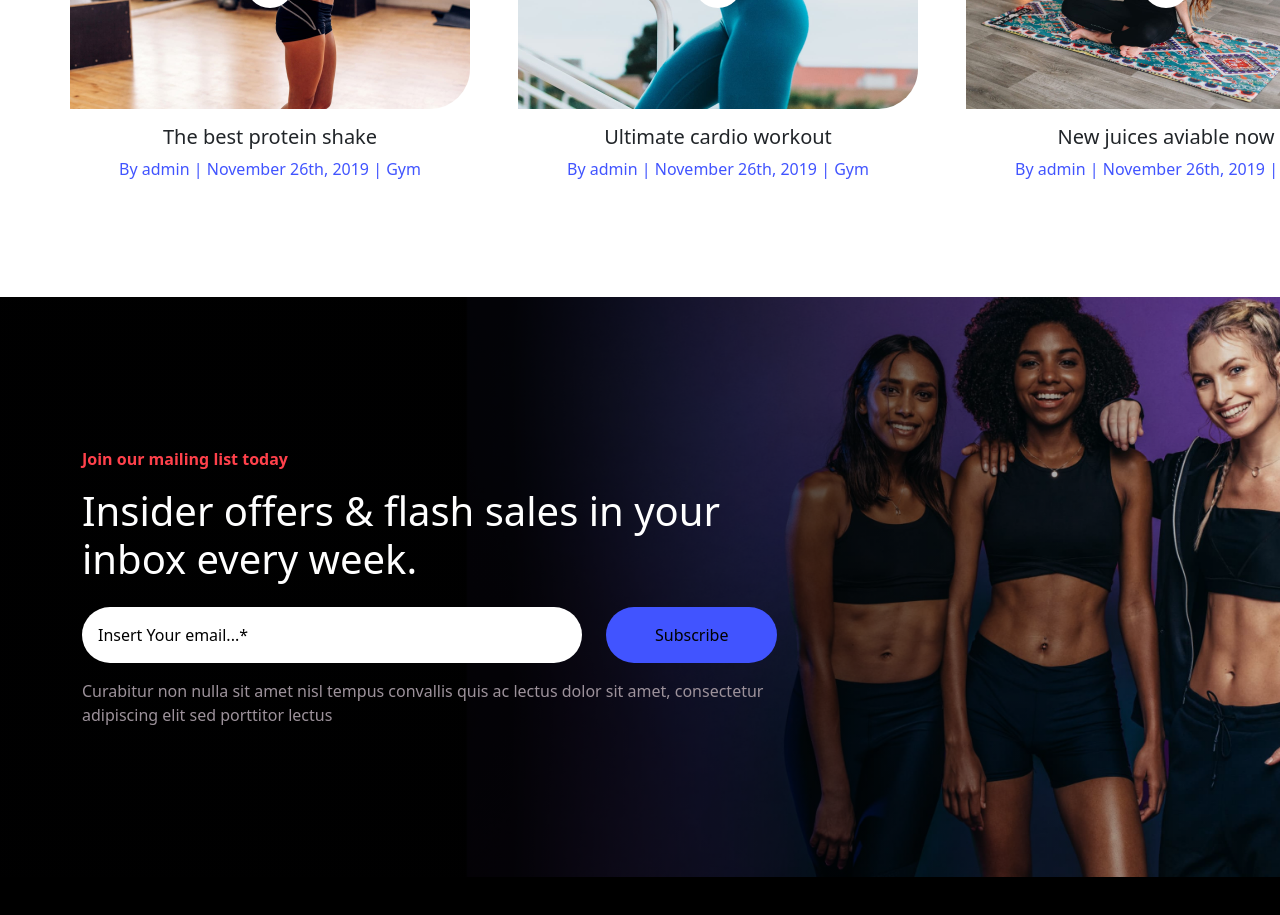
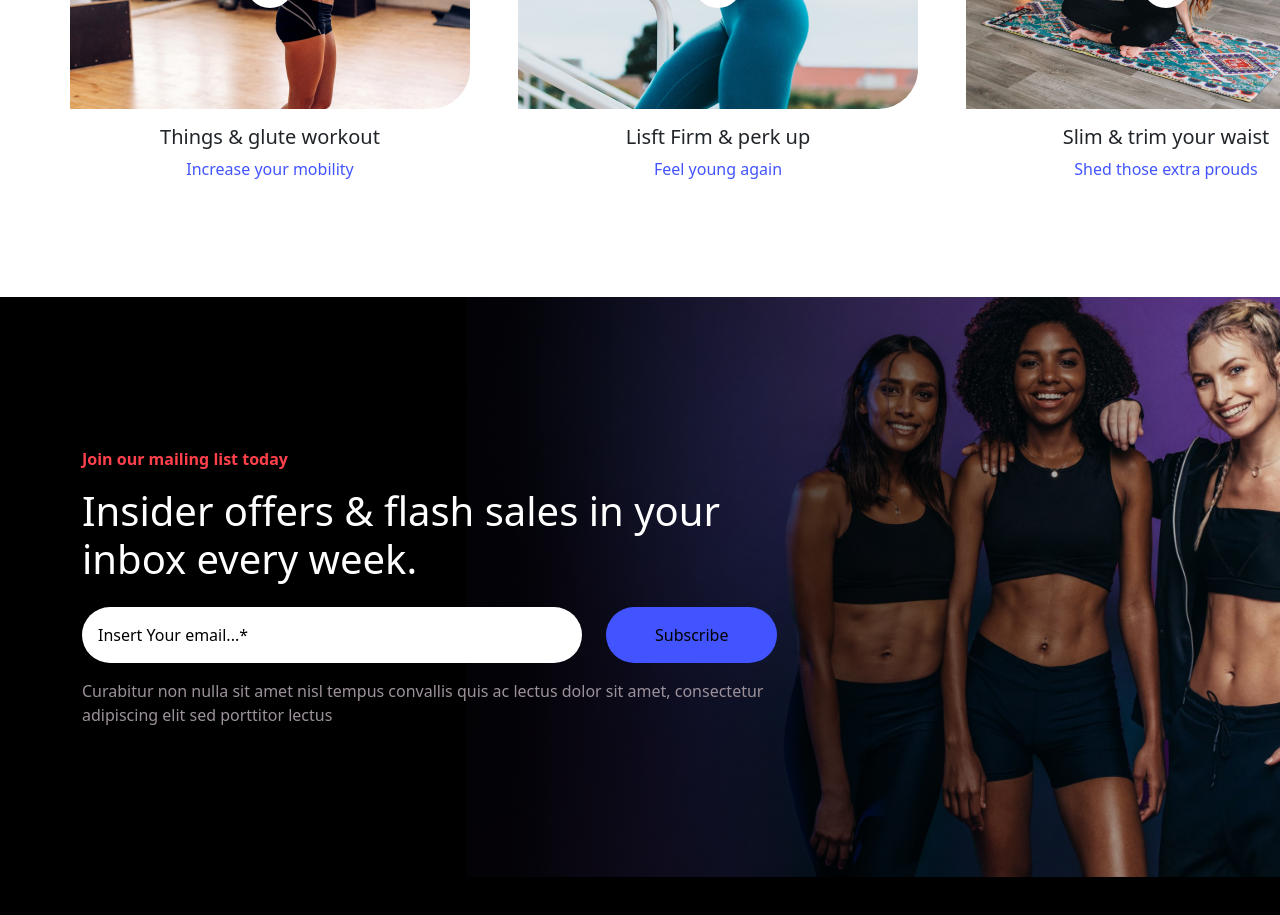
Before and after one commit to VolxDarkTV/proj-html-vuejs, a Vue app: page / in a window 1280 px wide. Shown: the part 940-1855 px from the top of the page. Built offline with nearby package versions, Linux system fonts and the light colour scheme.

Commit message:
fixed data

```diff
--- a/src/components/main/Social.vue
+++ b/src/components/main/Social.vue
@@ -9,20 +9,20 @@ import Card from './social_component/Card.vue';
                 cardInfo: [
                     {
                         img: '../../public/images/video2-2x.jpg',
-                        title: 'The best protein shake',
-                        subTitle: 'By admin | November 26th, 2019 | Gym',
+                        title: 'Things & glute workout',
+                        subTitle: 'Increase your mobility',
 
                     },
                     {
                         img: '../../public/images/video7-2x.jpg',
-                        title: 'Ultimate cardio workout',
-                        subTitle: 'By admin | November 26th, 2019 | Gym',
+                        title: 'Lisft Firm & perk up',
+                        subTitle: 'Feel young again',
 
                     },
                     {
                         img: '../../public/images/video9-2x.jpg',
-                        title: 'New juices aviable now',
-                        subTitle: 'By admin | November 26th, 2019 | Gym',
+                        title: 'Slim & trim your waist',
+                        subTitle: 'Shed those extra prouds',
 
                     },
                 ]
```
